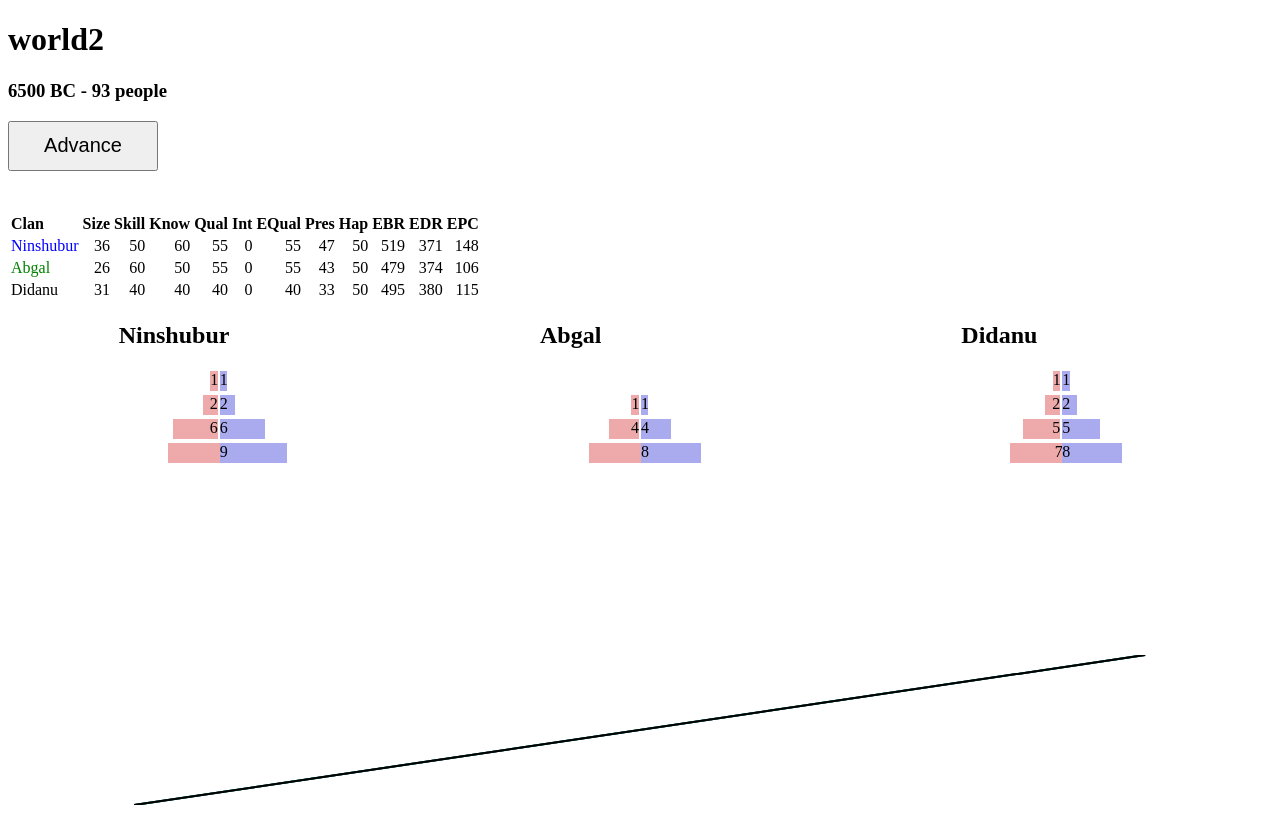
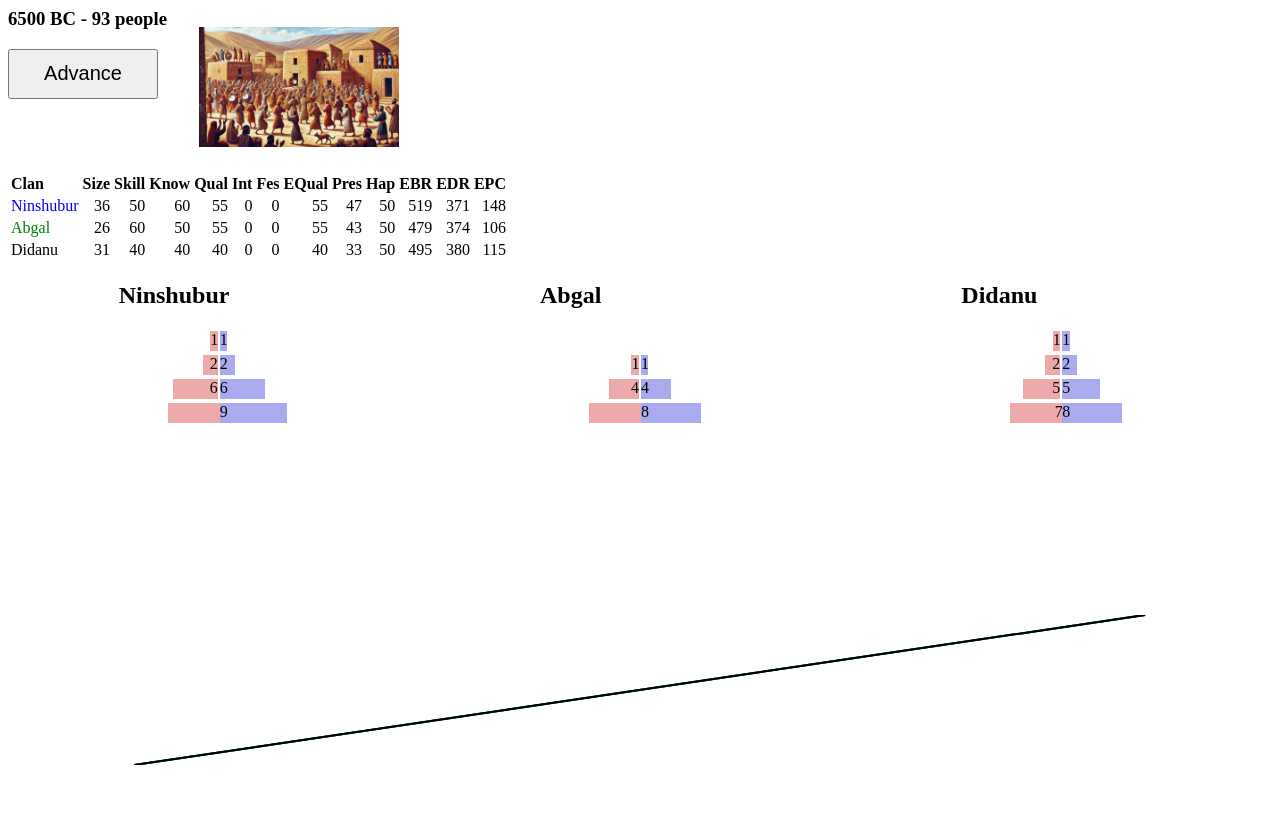
Before and after one commit to dmandelin/world2, a SvelteKit app: page / in a window 1280 px wide. After the commit the page ends 800 px from the top, so only its background shows below. Built offline with nearby package versions, Linux system fonts and the light colour scheme.

Commit message:
Add a very basic festival.

```diff
--- /dev/null
+++ b/src/model/festival.ts
@@ -0,0 +1,54 @@
+// Clans can contribute to the village (or other grouping)
+// festival, or not. At the beginning, we would expect that
+// most would choose to, but since people have choices, we
+// will allow nonparticipation from the first.
+//
+// The festival works like this:
+// - By some procedure, clans decide to participate or not.
+//   Clans that participate pay a cost and gain the results,
+//   good or bad.
+// - The festival may succeed or fail.
+// - If there is no particular structure, the festival will
+//   be successful according to the average knowledge and
+//   the size: bigger means more chances to fail.
+// - But bigger means bigger benefits when the festival succeeds.
+// - People work harder at the festival, so they produce more
+//   than they usually would.
+// - The festival also increases happiness, over and above
+//   the indirect benefit of the extra production.
+// - Knowledge:
+//   - Clans that don't participate will lose knowledge, but
+//     have a small chance of gaining a lot of knowledge because
+//     they used the time to invent a new ritual.
+//   - Clans that do participate will increase their knowledge
+//     by learning from each other.
+//   - Clans that participate also generate new ritual knowledge,
+//     usually the clans with the most knowledge, usually small
+//     increments.
+
+import type { Clan, Clans } from "./people";
+
+export class Festival {
+    message: string = '';
+
+    constructor(readonly clans: Clans|undefined) {
+        this.process();
+    }
+
+    private process() {
+        if (!this.clans) return;
+
+        // Pay the cost of the festival. It's substantial: people
+        // are putting a lot into this.
+        for (const clan of this.clans) {
+            clan.festivalModifier = -10;
+        }
+
+        // We'll start with a super-simple average result.
+        for (const clan of this.clans) {
+            clan.festivalModifier += 20;
+        }
+
+        this.message = 'Seasonal festival!'
+    }
+}
--- a/src/model/people.ts
+++ b/src/model/people.ts
@@ -1,4 +1,5 @@
 import { normal, poisson } from "./distributions";
+import { Festival } from "./festival";
 
 // Per 20-year turn, for childbearing-age women.
 const BASE_BIRTH_RATE = 3.1;
@@ -37,6 +38,7 @@ export class Clan {
 
     public happiness = 50;
     public interactionModifier = 0;
+    public festivalModifier = 0;
 
     constructor(
         public name: string,
@@ -60,7 +62,7 @@ export class Clan {
     }
 
     get effectiveQuality() {
-        return this.quality + this.interactionModifier;
+        return this.quality + this.interactionModifier + this.festivalModifier;
     }
 
     get prestige() {
@@ -75,6 +77,7 @@ export class Clan {
         }
         c.happiness = this.happiness;
         c.interactionModifier = this.interactionModifier;
+        c.festivalModifier = this.festivalModifier;
         return c;
     }
 
@@ -153,7 +156,13 @@ export class Clan {
         const skillModifier = (this.skill - 50) / 10;
         const knowledgeModifier = (this.knowledge - 50) / 10;
         const luckModifier = normal(0, 5);
-        this.happiness = Math.round(50 + skillModifier + knowledgeModifier + luckModifier + this.interactionModifier * 2);
+        this.happiness = Math.round(50 +
+            skillModifier +
+            knowledgeModifier +
+            luckModifier +
+            this.interactionModifier +
+            this.festivalModifier
+        );
     }
 
     absorb(other: Clan) {
@@ -197,6 +206,8 @@ export class Clan {
 }
 
 export class Clans extends Array<Clan> {
+    festival: Festival = new Festival(undefined);
+
     constructor(...clans: Clan[]) {
       super(...clans);
       this.sort((a, b) => b.prestige - a.prestige);
@@ -207,6 +218,8 @@ export class Clans extends Array<Clan> {
     }
 
     advance() {
+        this.festival = new Festival(this);
+
         this.interact();
         for (const clan of this) clan.advance();
         this.split();
--- a/src/routes/+page.svelte
+++ b/src/routes/+page.svelte
@@ -10,6 +10,7 @@
         totalPopulation = $state(0);
         message = $state('');
         clans = $state<Clan[]>([]);
+        festivalMessage = $state('');
         timeline = $state<[string, number][]>([]);
         rankings = $state<LineGraphData>({ labels: [], datasets: [] });
 
@@ -32,6 +33,7 @@
             this.year = world.year.toString();
             this.totalPopulation = world.totalPopulation;
             this.message = world.message;
+            this.festivalMessage = world.clans.festival.message;
             this.clans = world.clans.map(clan => clan.c());
             this.timeline = world.timeline.map((p) => [p.year.toString(), p.totalPopulation]);
             this.rankings = rankings(world);
@@ -47,6 +49,16 @@
 </script>
 
 <style>
+    .topPanel {
+        display: flex;
+        gap: 2em;
+    }
+
+    .topPanel h3 {
+        margin-top: 0;
+        margin-bottom: 1em;
+    }
+
     button {
         width: 150px;
         height: 50px;
@@ -74,11 +86,15 @@
     }
 </style>
 
-<h1>world2</h1>
-<h3>{data.year} - {data.totalPopulation} people</h3>
-
-<div>
-    <button onclick={click}>Advance</button>
+<div class="topPanel">
+    <div>
+        <h3>{data.year} - {data.totalPopulation} people</h3>
+        <button onclick={click}>Advance</button>
+    </div>
+    <div>
+        <h3 style="text-align: center">{data.festivalMessage}</h3>
+        <img src="/festival.webp" alt="Festival" height="120" width="200"/>
+    </div>
 </div>
 
 <h4>{data.message}</h4>
@@ -92,6 +108,7 @@
             <th class="ra">Know</th>
             <th class="ra">Qual</th>
             <th class="ra">Int</th>
+            <th class="ra">Fes</th>
             <th class="ra">EQual</th>
             <th class="ra">Pres</th>
             <th class="ra">Hap</th>
@@ -109,6 +126,7 @@
                 <td class="ra">{clan.knowledge}</td>
                 <td class="ra">{clan.quality}</td>
                 <td class="ra">{clan.interactionModifier}</td>
+                <td class="ra">{clan.festivalModifier}</td>
                 <td class="ra">{clan.effectiveQuality}</td>
                 <td class="ra">{clan.prestige}</td>
                 <td class="ra">{clan.happiness}</td>
```
Also changed, not shown: static/festival.webp (added).
